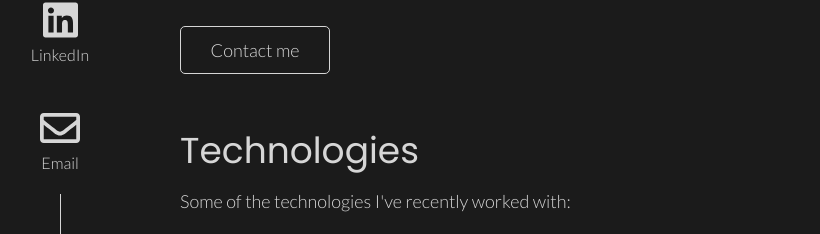
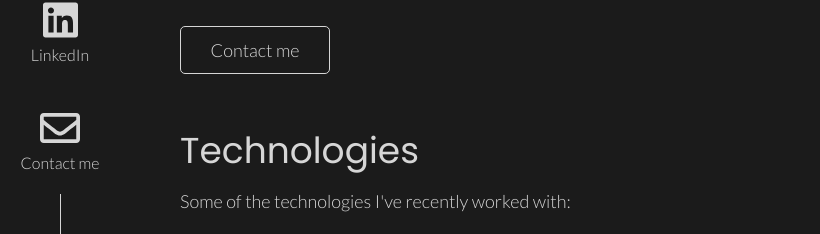
Before and after one commit to gwenevieve/portfolio-v2, a React (Create React App) app: page / in a window 1280 px wide. Shown: the part 406-640 px from the top of the page, without its empty margins (0-820 px from the left). Built offline with nearby package versions, Linux system fonts and the light colour scheme.

Commit message:
Change link to button

```diff
--- a/src/Components/Button.jsx
+++ b/src/Components/Button.jsx
@@ -6,6 +6,7 @@ const ModalButton = ({
   icon,
   type,
   modal,
+  socialLinks,
   aria,
   disabled,
   handleClick,
@@ -13,7 +14,7 @@ const ModalButton = ({
 }) => {
   return (
     <>
-      {icon && !modal ? (
+      {icon && !modal && !socialLinks ? (
         <ButtonIcon
           aria-label={aria}
           type={type}
@@ -33,6 +34,18 @@ const ModalButton = ({
             <FontAwesomeIcon icon={icon} />
           </FontAwesomeAnimation>
         </ButtonModalIcon>
+      ) : null}
+
+      {icon && socialLinks ? (
+        <ButtonIcon
+          socialLinks
+          type={type}
+          icon={icon}
+          disabled={disabled ? disabled : undefined}
+          onClick={handleClick ? handleClick : undefined}>
+          <FontAwesomeIcon icon={icon} />
+          {text}
+        </ButtonIcon>
       ) : null}
 
       {!icon ? (
@@ -129,6 +142,31 @@ const ButtonIcon = styled.button`
   &:hover {
     cursor: pointer;
   }
+  ${({ socialLinks }) =>
+    socialLinks &&
+    `
+    display: flex;
+    flex-direction: column;
+    align-items: center;
+    justify-content: center;
+    border: unset;
+    font-size: 16px;
+    padding: 12px 0px;
+    margin: 10px 0px;
+    color: #d6d6d6;
+    svg {
+    margin-bottom: 5px;
+    font-size: 40px;
+    @media (max-width: 500px) {
+      font-size: 24px;
+    }
+    }
+    &:hover {
+    color: unset;
+    background-color: unset;
+    cursor: pointer;
+    }
+  `}
 `;
 
 export default ModalButton;
--- a/src/Components/Footer.jsx
+++ b/src/Components/Footer.jsx
@@ -1,4 +1,5 @@
 import Link from "./Link";
+import Button from "./Button";
 
 import { faGithub, faLinkedin } from "@fortawesome/free-brands-svg-icons";
 import { faEnvelope } from "@fortawesome/free-regular-svg-icons";
@@ -33,9 +34,12 @@ const Footer = ({ setModalActive }) => {
             });
           }}
         />
-        <Link
-          text="Email"
+        <Button
+          aria="Opens contact dialog"
+          type="button"
+          socialLinks={true}
           icon={faEnvelope}
+          text="Contact me"
           handleClick={
             (() => setModalActive(true),
             ReactGA.event({
--- a/src/Components/Header.jsx
+++ b/src/Components/Header.jsx
@@ -1,8 +1,10 @@
 import Button from "./Button";
 
 import styled, { keyframes } from "styled-components";
+import ReactGA from "react-ga";
 
 const Header = ({ setModalActive }) => {
+  ReactGA.initialize("UA-131380948-1");
   return (
     <HeaderContainer>
       <Text>Hi there, I'm</Text>
@@ -22,7 +24,13 @@ const Header = ({ setModalActive }) => {
         aria="Opens contact dialog"
         type="button"
         text="Contact me"
-        handleClick={() => setModalActive(true)}
+        handleClick={
+          (() => setModalActive(true),
+          ReactGA.event({
+            category: "Click",
+            action: "Email modal open",
+          }))
+        }
       />
     </HeaderContainer>
   );
--- a/src/Components/Social.jsx
+++ b/src/Components/Social.jsx
@@ -1,4 +1,5 @@
 import Link from "./Link";
+import Button from "./Button";
 
 import { faGithub, faLinkedin } from "@fortawesome/free-brands-svg-icons";
 import { faEnvelope } from "@fortawesome/free-regular-svg-icons";
@@ -32,9 +33,12 @@ const SocialLinks = ({ setModalActive }) => {
           });
         }}
       />
-      <Link
-        text="Email"
+      <Button
+        aria="Opens contact dialog"
+        type="button"
+        socialLinks={true}
         icon={faEnvelope}
+        text="Contact me"
         handleClick={
           (() => setModalActive(true),
           ReactGA.event({
```
